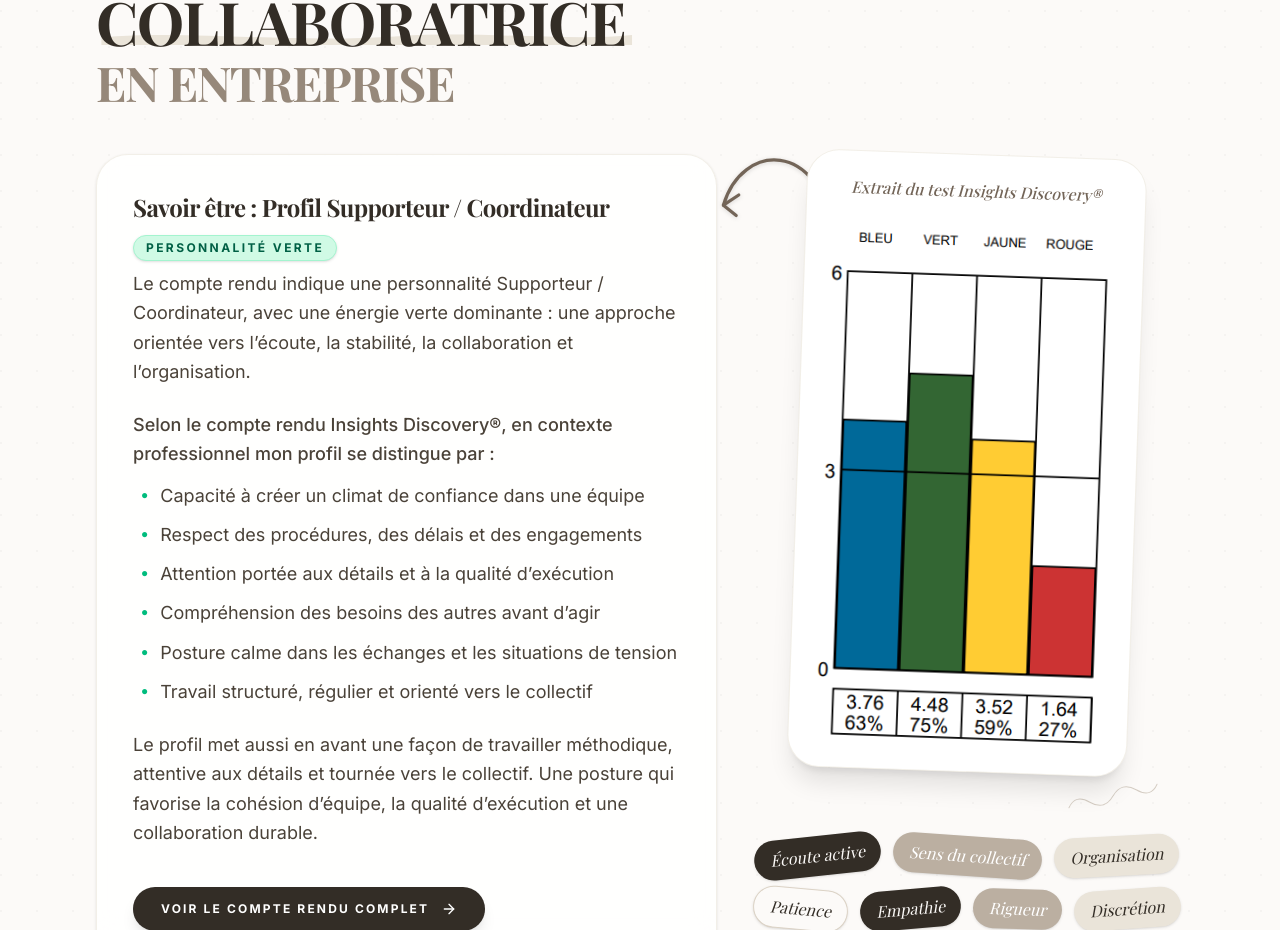
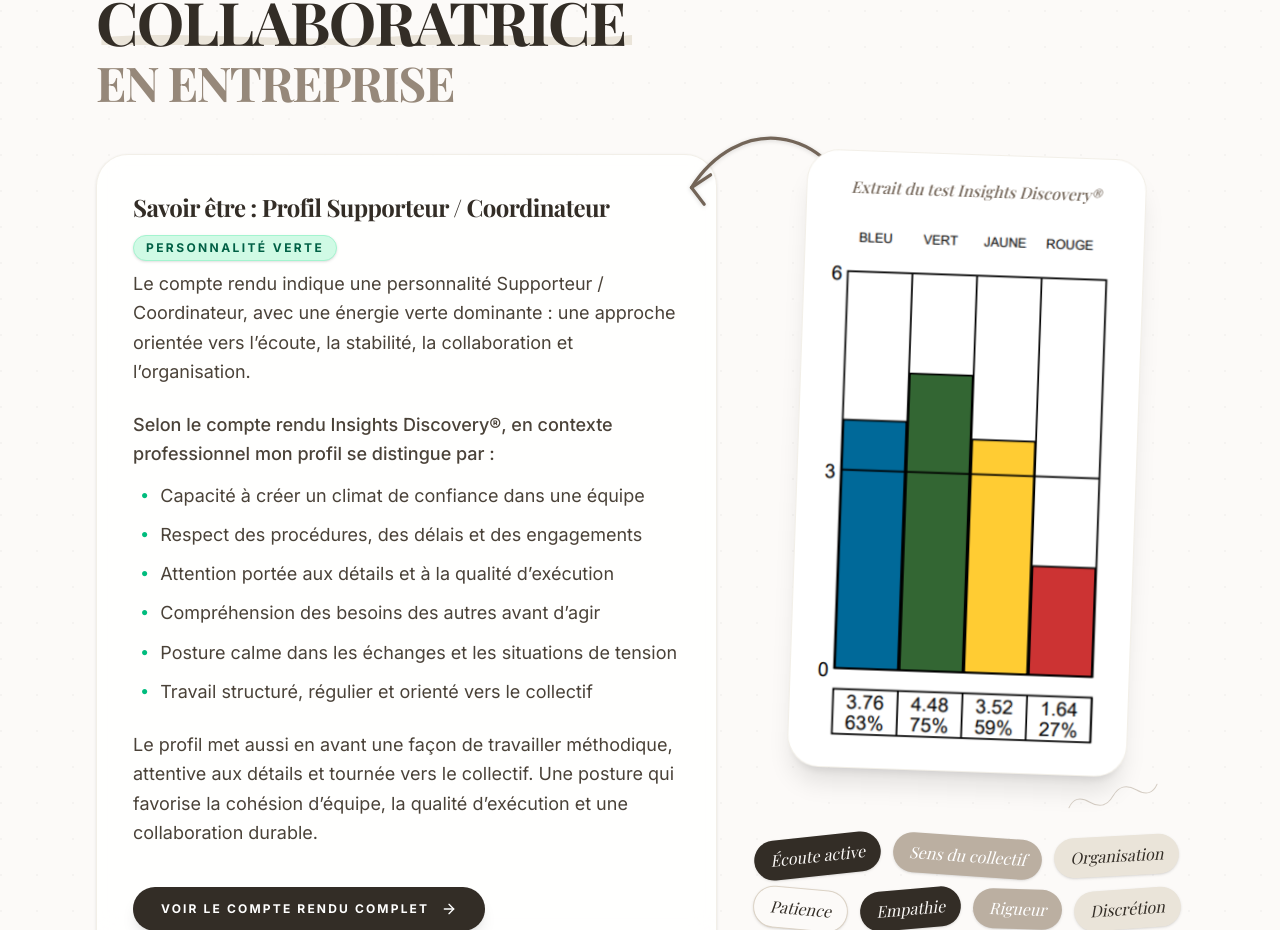
Before and after one commit to sixtinerocha/portfolio, a React (Vite) app: page /about in a window 1280 px wide. Shown: the part 1070-2000 px from the top of the page. Built offline with nearby package versions, Linux system fonts and the light colour scheme; a web font is replaced by a local one.

Commit message:
Enhance bridge arrow: make it longer, start from graph middle, and fix tip rendering

```diff
--- a/src/pages/About.tsx
+++ b/src/pages/About.tsx
@@ -155,13 +155,13 @@ export function About() {
             <div className="lg:col-span-5 relative mt-4 lg:mt-0 flex flex-col items-center">
               <AnimatedSection delay={0.4} direction="up" className="relative w-full max-w-[300px] lg:max-w-[340px] mx-auto lg:mx-0">
                 {/* Arrow pointing FROM graph TO text like a bridge */}
-                <svg className="hidden lg:block absolute -left-20 top-[0%] w-32 h-32 text-stone-600 z-10 drop-shadow-sm pointer-events-none" viewBox="0 0 100 100" fill="none">
+                <svg className="hidden lg:block absolute -left-32 -top-6 w-56 h-32 text-stone-600 z-10 drop-shadow-sm pointer-events-none" viewBox="0 0 150 100" fill="none">
                   <motion.path
                     initial={{ pathLength: 0 }}
                     whileInView={{ pathLength: 1 }}
                     viewport={{ once: true }}
                     transition={{ duration: 1.2, ease: "easeInOut" }}
-                    d="M 90 60 C 80 -10, 20 -10, 5 40"
+                    d="M 140 70 C 110 -10, 40 -10, 5 45"
                     stroke="currentColor" strokeWidth="2.5" strokeLinecap="round" fill="none"
                   />
                   <motion.path
@@ -169,7 +169,7 @@ export function About() {
                     whileInView={{ opacity: 1 }}
                     viewport={{ once: true }}
                     transition={{ delay: 1, duration: 0.3 }}
-                    d="M 17 32 L 5 40 L 15 48"
+                    d="M 5 45 L 20 35 M 5 45 L 15 58"
                     stroke="currentColor" strokeWidth="2.5" strokeLinecap="round" strokeLinejoin="round" fill="none"
                   />
                 </svg>
```
